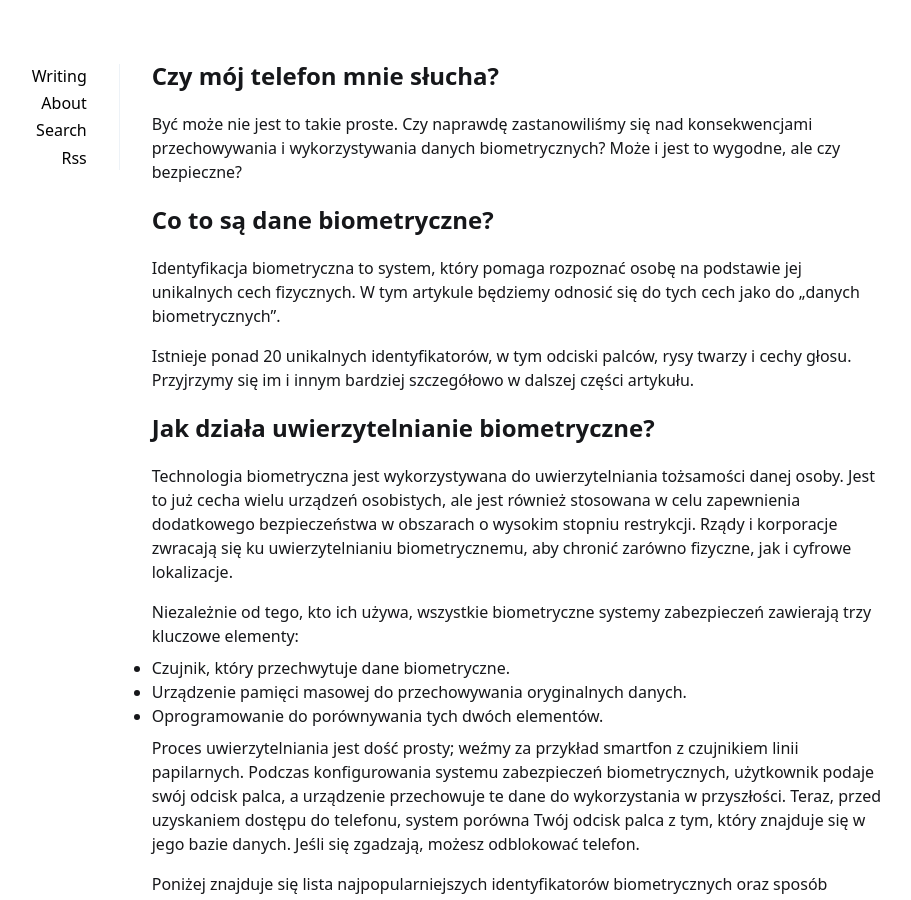
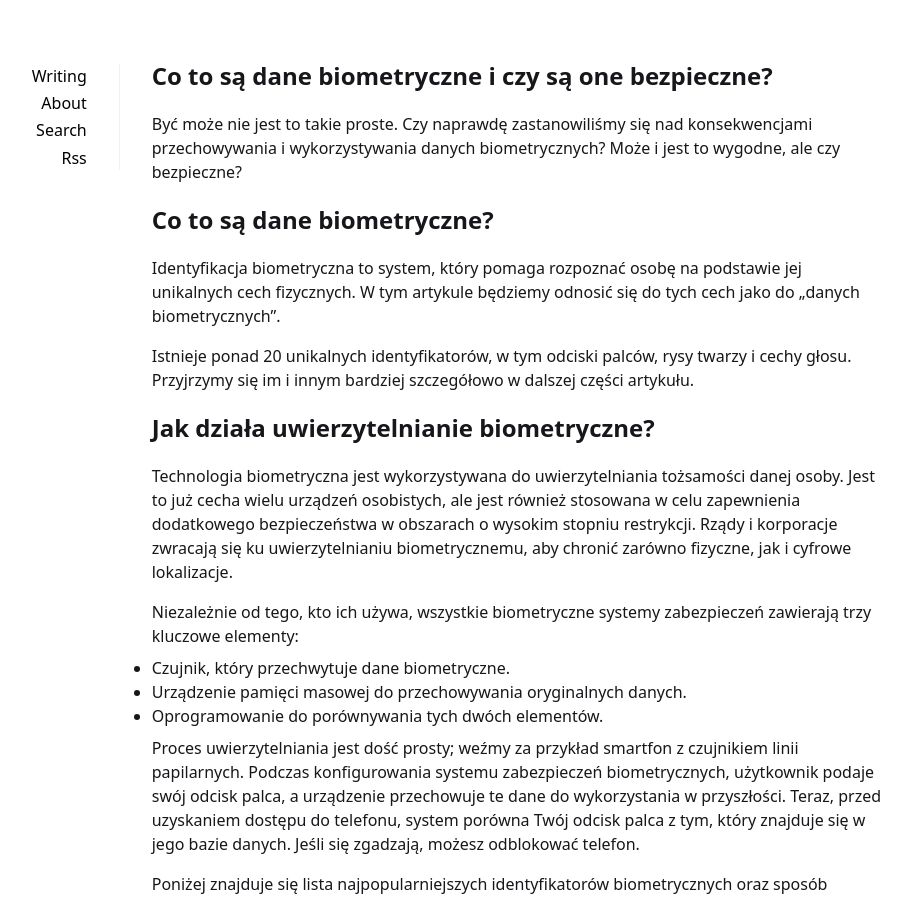
Before and after one commit to wojgx/wojgx.pl, a Jekyll site: the page built from _posts/2021-03-14-co-to-sa-dane-biometryczne-i-czy-sa-one-bezpieczne.md, in a window 1280 px wide and 900 px high. Shown: the whole window, without its empty margins (201-1112 px from the left). Built offline with Jekyll 4.4.1, drawn with Linux system fonts in a browser that asks for light colours.

Commit message:
[HT] Updated file: _posts/2021-03-14-co-to-sa-dane-biometryczne-i-czy-sa-one-bezpieczne.md

```diff
--- a/_posts/2021-03-14-co-to-sa-dane-biometryczne-i-czy-sa-one-bezpieczne.md
+++ b/_posts/2021-03-14-co-to-sa-dane-biometryczne-i-czy-sa-one-bezpieczne.md
@@ -1,6 +1,6 @@
 ---
 layout: post
-title: Czy mój telefon mnie słucha?
+title: Co to są dane biometryczne i czy są one bezpieczne?
 description: >-
   uturystyczne skanery oczu i drzwi aktywowane głosem to już nie tylko motywy z
   hollywoodzkich thrillerów szpiegowskich. Obecnie możemy odblokowywać
```
